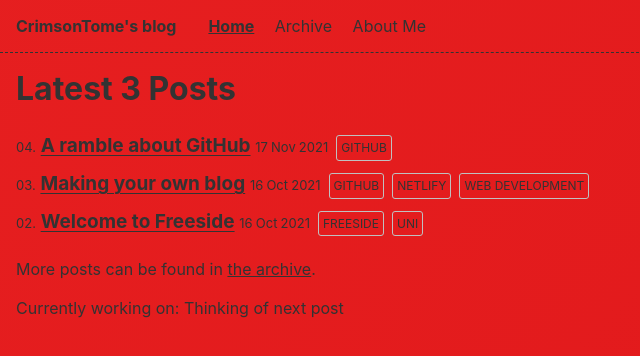
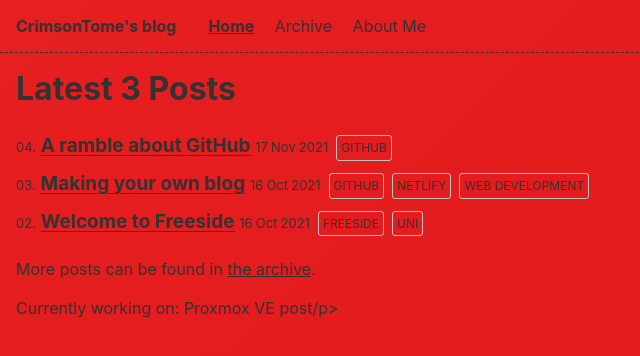
Before and after one commit to CrimsonTome/crimsontome.com, an Eleventy site: page index.njk in a window 1280 px wide. Shown: the full height of the page, 0-640 px from the left. Built offline with nearby package versions, Linux system fonts and the light colour scheme; Eleventy itself is replaced by a stand-in of ours; files that its build step writes are made by us from their sources.

Commit message:
Update index.njk

```diff
--- a/index.njk
+++ b/index.njk
@@ -12,4 +12,4 @@ eleventyNavigation:
 {% include "postslist.njk" %}
 
 <p>More posts can be found in <a href="{{ '/posts/' | url }}">the archive</a>.</p>
-<p>Currently working on: Thinking of next post</p>
+<p>Currently working on: Proxmox VE post/p>
```
